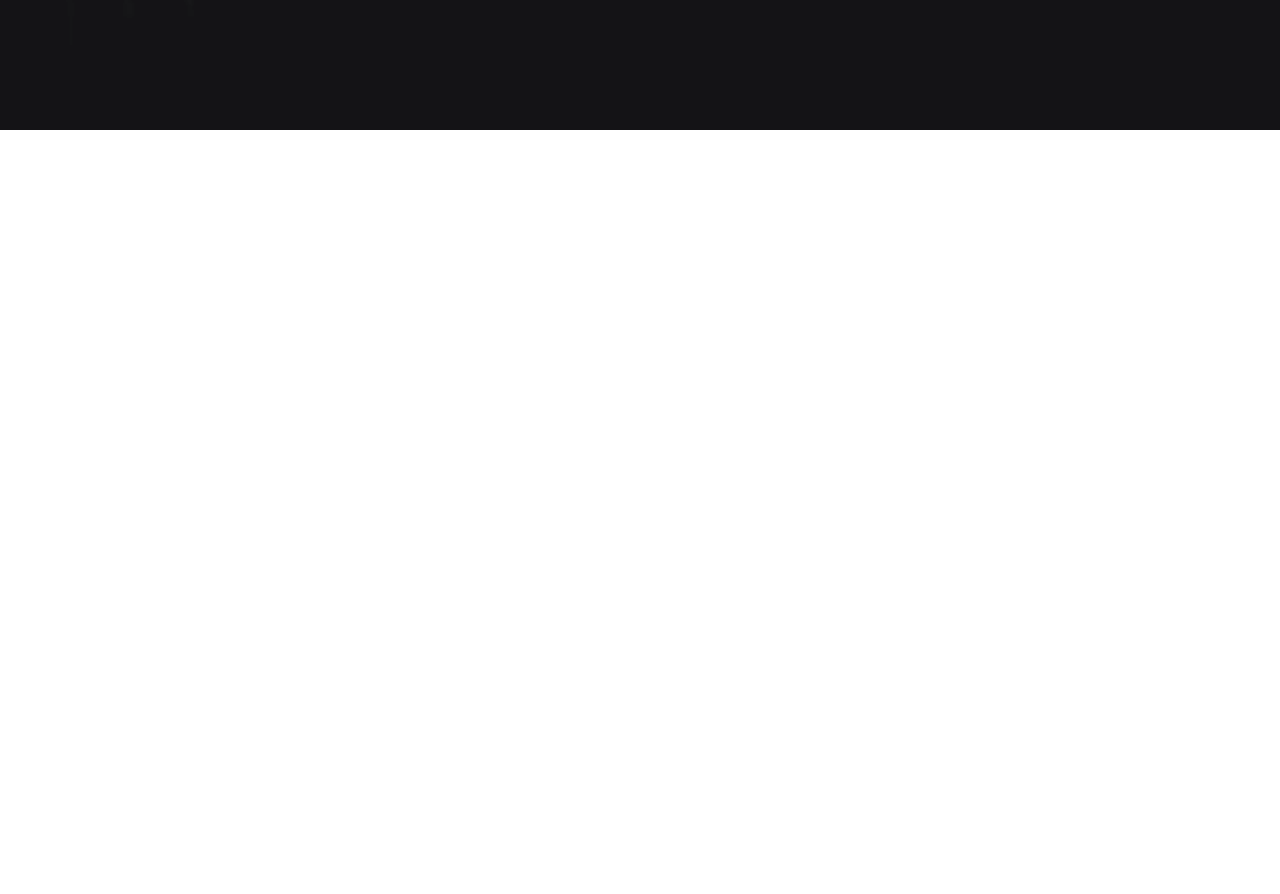
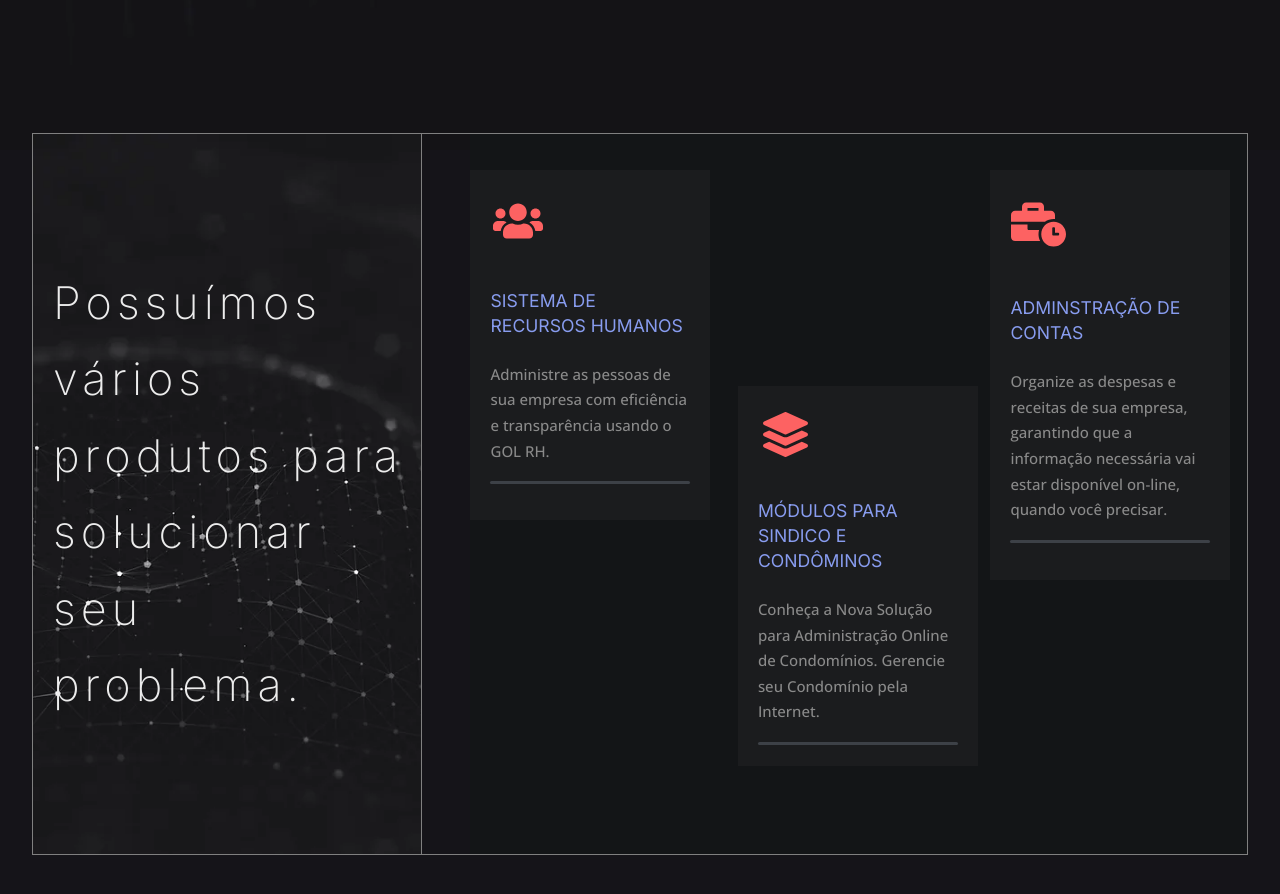
Before and after one commit to Johnson49/reformulado-o-site-da-Gol-Software, a React (Vite) app: page / in a window 1280 px wide. Shown: the part 740-1634 px from the top of the page. Before the commit the page ends 870 px from the top, so only its background shows below. Built offline with nearby package versions, Linux system fonts and the light colour scheme.

Commit message:
feat: Adicionado a sessão de produtos.

```diff
--- a/package.json
+++ b/package.json
@@ -11,6 +11,7 @@
   "dependencies": {
     "react": "^18.2.0",
     "react-dom": "^18.2.0",
+    "react-icons": "^4.4.0",
     "react-router-dom": "^6.4.2",
     "styled-components": "^5.3.6"
   },
--- a/src/pages/index.tsx
+++ b/src/pages/index.tsx
@@ -1,4 +1,4 @@
-import { SectionHome } from "../shared/components/section-home/sectionHome"
+import { SectionHome, SectionProducts } from "../shared/exports"
 import { NavBar } from "../shared/exports"
 
 
@@ -7,7 +7,9 @@ export const Index: React.FC  = () =>{
     return(
         <>
             <NavBar />
+            ;
             <SectionHome />
+            <SectionProducts />
         </>
     )
 }
--- /dev/null
+++ b/src/shared/components/section-products/sectionProducts.tsx
@@ -0,0 +1,64 @@
+import {
+  Container,
+  Conteudo,
+  AreaInfo,
+  Mensagem,
+  Produtos,
+  ServicoRH,
+  Icone,
+  Titulo,
+  Descricao,
+  ServicoAC,
+  ServicoSC,
+} from "./style";
+import background from "../../../assets/img/fundo_product.webp";
+import { FaUsers, FaLayerGroup, FaBusinessTime } from "react-icons/fa";
+
+export const SectionProducts: React.FC = () => {
+  return (
+    <Container>
+      <Conteudo>
+        <AreaInfo background={background}>
+          <Mensagem>
+            Possuímos vários produtos para solucionar seu problema.
+          </Mensagem>
+        </AreaInfo>
+        <Produtos>
+          <ServicoRH>
+            <Icone size={50}>
+              <FaUsers />
+            </Icone>
+            <Titulo>SISTEMA DE RECURSOS HUMANOS</Titulo>
+            <Descricao>
+              Administre as pessoas de sua empresa com eficiência e
+              transparência usando o GOL RH.
+            </Descricao>
+          </ServicoRH>
+
+          <ServicoSC>
+            <Icone size={45}>
+              <FaLayerGroup />
+            </Icone>
+            <Titulo>MÓDULOS PARA SINDICO E CONDÔMINOS</Titulo>
+            <Descricao>
+              Conheça a Nova Solução para Administração Online de Condomínios.
+              Gerencie seu Condomínio pela Internet.
+            </Descricao>
+          </ServicoSC>
+
+          <ServicoAC>
+            <Icone size={55}>
+              <FaBusinessTime />
+            </Icone>
+            <Titulo>ADMINSTRAÇÃO DE CONTAS</Titulo>
+            <Descricao>
+              Organize as despesas e receitas de sua empresa, garantindo que a
+              informação necessária vai estar disponível on-line, quando você
+              precisar.
+            </Descricao>
+          </ServicoAC>
+        </Produtos>
+      </Conteudo>
+    </Container>
+  );
+};
--- /dev/null
+++ b/src/shared/components/section-products/style.ts
@@ -0,0 +1,161 @@
+import styled from "styled-components";
+
+
+
+export const Container = styled.section`
+    max-width: 1600px;
+    width: 100%;
+    height: 100vh;
+    display: flex;
+    flex-direction: column;
+    align-items: center;
+    justify-content: center;
+    color: #fff;
+    background: rgba(21,20,25);
+    padding-bottom: 7rem;
+
+`
+
+export const Conteudo = styled.div`
+        border: 1px solid grey;
+        width: 95%;
+        display: flex;
+        flex-flow: row nowrap;
+        column-gap: 3rem;
+
+`
+
+interface IContainerProps{
+    background: string
+}
+
+
+export const AreaInfo = styled.div<IContainerProps>`
+
+    flex-basis: 35%;
+    border-right: 1px solid grey;
+    display: flex;
+    justify-content: center;
+    align-self: center;
+    flex-direction: column;
+    height: 90vh;
+    background-image: url(${(props) => props.background});
+    background-color: rgba(0,0,0,.6);
+    background-position: center;
+    background-repeat: no-repeat;
+    background-size: cover;
+
+`
+
+export const Mensagem = styled.div`
+    padding: 0 10px 0 20px;
+    font-weight: 200;
+    text-align: start;
+    font-size: 45px;
+    color: #ececec;
+    background: transparent;
+    letter-spacing: 5px;
+    line-height: 1.7em;
+
+`
+
+export const Produtos = styled.div`
+            flex-basis: 70%;
+            background-color: rgba(19,21,23);
+            display: flex;
+            flex-flow: row wrap;
+            position: relative;
+`
+
+export const ServicoRH = styled.div`
+position: absolute;
+padding: 0 20px;
+width: 240px;
+height: 350px;
+display: flex;
+flex-direction: column;
+justify-content: center;
+align-items: center;
+background-color: #1B1C1E;
+top:  5%;
+left: .1%;
+
+`
+interface IconeProps{
+    size: number
+}
+
+export const Icone = styled.i<IconeProps>`
+position: relative;
+right: 72px;
+font-size: ${(props) => props.size}px;
+bottom: 30px;
+color: #fd6262;
+
+`
+
+export const Titulo = styled.h2`
+    color: #889CEF;
+    margin-bottom: 1.5rem;
+    font-size: 1.1rem;
+    line-height: 25px;
+    text-align: left;
+    font-weight: 400;
+
+`
+
+export const Descricao = styled.p`
+
+        font-size: 15px;
+                    font-family: 'Open Sans', sans-serif;
+                    position: relative;
+                    font-weight: 500;
+                    color: #8A8A8A;
+                    line-height: 1.6rem;
+                    text-align: left;
+
+                    &::before{
+                        content: "";
+                        position: absolute;
+                        left: 0;
+                        bottom: -20px;
+                        height: 3px;
+                        width: 100%;
+                        background-color: #3d4147;
+                        border-radius: 10px;
+                       }
+`
+
+export const ServicoAC = styled.div`
+top: 5%;
+left: 67%;
+height: 410px;
+position: absolute;
+padding: 0 20px;
+width: 240px;
+display: flex;
+flex-direction: column;
+justify-content: center;
+align-items: center;
+background-color: #1B1C1E;
+
+`
+export const ServicoSC = styled.div`
+left: 34.5%;
+top: 35%;
+i{
+    margin-top: 30px;
+}
+
+
+position: absolute;
+padding: 0 20px 15px;
+width: 240px;
+height: 380px;
+display: flex;
+flex-direction: column;
+justify-content: center;
+align-items: center;
+background-color: #1B1C1E;
+
+`
--- a/src/shared/exports.ts
+++ b/src/shared/exports.ts
@@ -1 +1,3 @@
 export * from "./components/navbar/navBar"
+export * from "./components/section-home/sectionHome"
+export * from "./components/section-products/sectionProducts"
```
Also changed, not shown: src/assets/img/fundo_product.webp (added), 1 other file (tests, documents, lock files or other folders).
